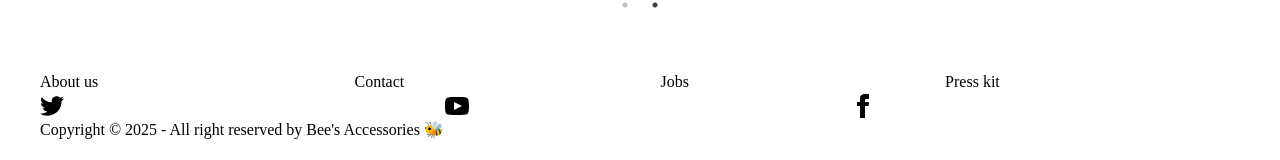
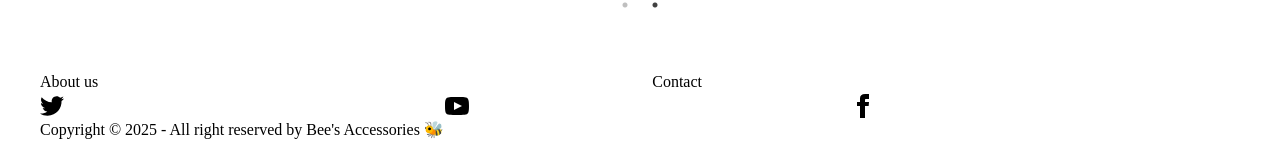
Before and after one commit to bipin-Pariyar2003/Bee-s_Accessories, a React (Vite) app in the folder frontend/: page / in a window 1280 px wide. Shown: the part 1322-1482 px from the top of the page. Built offline with nearby package versions, Linux system fonts and the light colour scheme; a web font is replaced by a local one.

Commit message:
about and contact pages

```diff
--- a/frontend/src/components/Footer/index.jsx
+++ b/frontend/src/components/Footer/index.jsx
@@ -1,14 +1,20 @@
 import React from "react";
+import { useNavigate } from "react-router-dom";
+const Fotoer = () => {
+  const navigate = useNavigate();
 
-const Fotoer = () => {
   return (
     <div>
       <footer className="footer mt-10 footer-horizontal footer-center text-base-content rounded p-10 dark:bg-gray-800 dark:text-white dark:border-gray-700">
         <nav className="grid grid-flow-col gap-4">
-          <a className="link link-hover">About us</a>
-          <a className="link link-hover">Contact</a>
-          <a className="link link-hover">Jobs</a>
-          <a className="link link-hover">Press kit</a>
+          <a className="link link-hover" onClick={() => navigate("/about")}>
+            About us
+          </a>
+          <a className="link link-hover" onClick={() => navigate("/contact")}>
+            Contact
+          </a>
+          {/* <a className="link link-hover">Jobs</a>
+          <a className="link link-hover">Press kit</a> */}
         </nav>
         <nav>
           <div className="grid grid-flow-col gap-4">
--- a/frontend/src/index.css
+++ b/frontend/src/index.css
@@ -7,4 +7,8 @@
 
 body {
   font-family: dynaPuff, cursive;
+  margin: 0;
+  padding: 0;
+  box-shadow: none;
+  overflow-x: hidden;
 }
```
